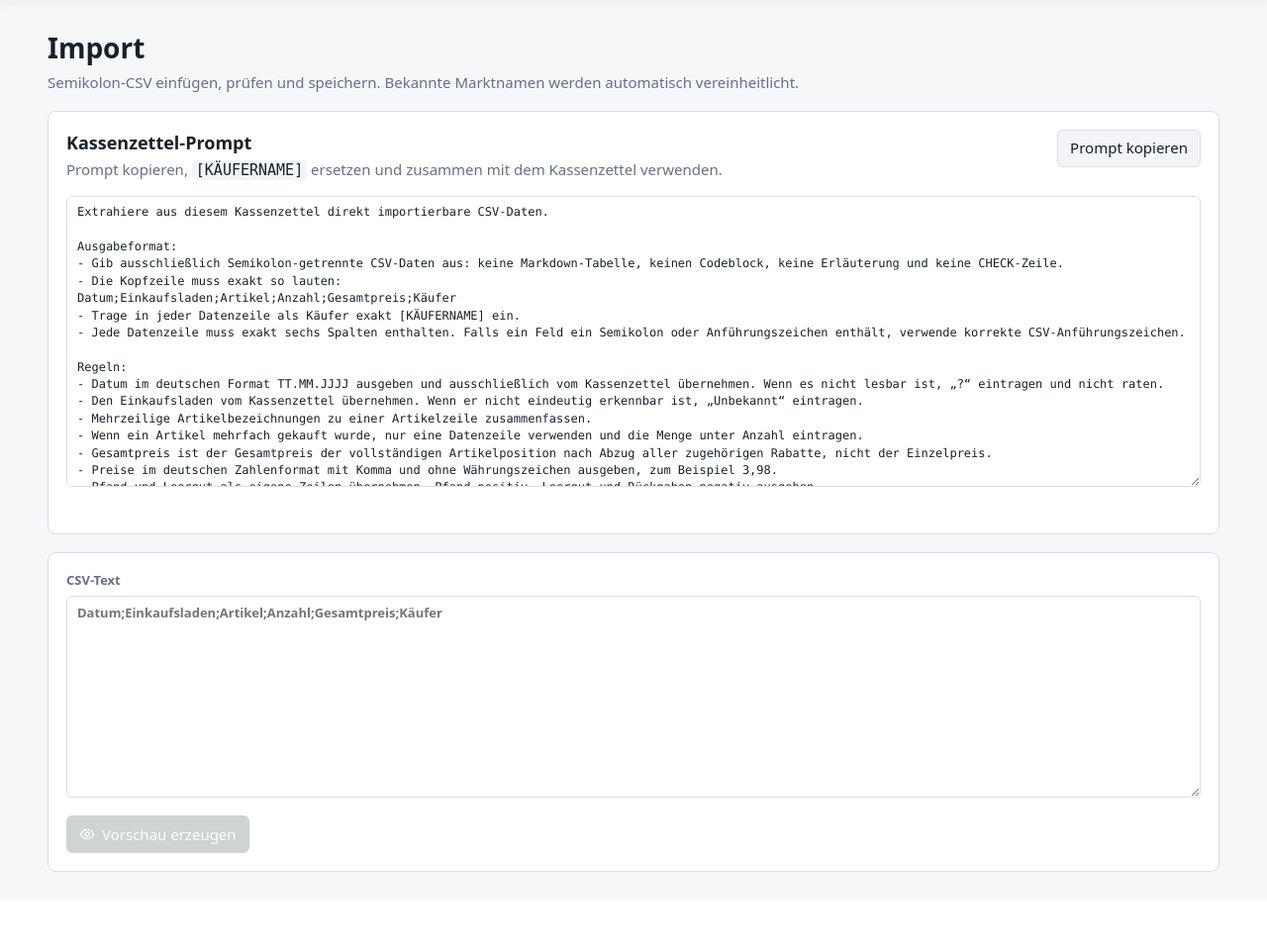
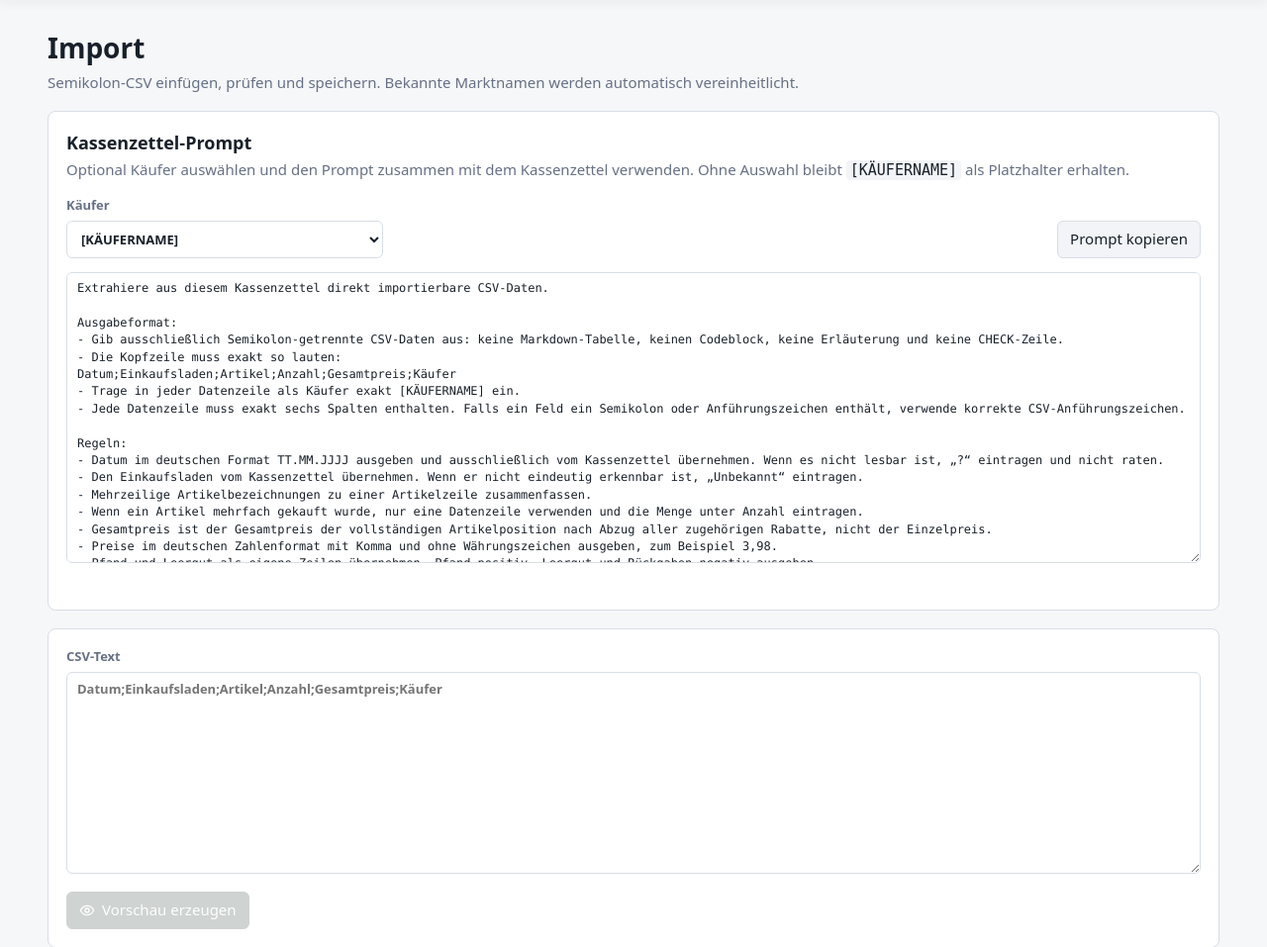
Before and after one commit to SebJana/family-receipt-tracking, a Django app: page /import/ in a window 1280 px wide. Shown: the part 64-1021 px from the top of the page at 99% size. Before the commit the page ends 945 px from the top, so only its background shows below. Run offline with Django 5.2, Linux system fonts and the light colour scheme; data that the repository does not hold is empty; some libraries are stand-ins or nearby versions.

Commit message:
feat: add a buyer dropdown selection to the import prompt

```diff
--- a/static/css/app.css
+++ b/static/css/app.css
@@ -544,6 +544,19 @@ p {
   padding: 1px 4px;
 }
 
+.import-prompt-actions {
+  align-items: end;
+  display: grid;
+  gap: 12px;
+  grid-template-columns: minmax(220px, 320px) auto;
+  justify-content: space-between;
+  margin-top: 14px;
+}
+
+.import-prompt-actions .button {
+  min-height: 38px;
+}
+
 .import-prompt-text {
   font-family: ui-monospace, SFMono-Regular, Consolas, "Liberation Mono", monospace;
   font-size: 12px;
@@ -1699,7 +1712,11 @@ th {
     flex-direction: column;
   }
 
-  .import-prompt-panel .section-head .button {
+  .import-prompt-actions {
+    grid-template-columns: minmax(0, 1fr);
+  }
+
+  .import-prompt-actions .button {
     width: 100%;
   }
 
--- a/static/js/app.js
+++ b/static/js/app.js
@@ -8,6 +8,7 @@ document.addEventListener("DOMContentLoaded", () => {
   bindMarketComboboxes();
   bindRowActions(document);
   bindConfirmForms();
+  bindPromptBuyerSelectors();
   bindCopyButtons();
   bindFactorTooltips();
   bindAvatarUploads();
--- a/static/js/common.js
+++ b/static/js/common.js
@@ -117,6 +117,23 @@ function bindCopyButtons() {
   });
 }
 
+function bindPromptBuyerSelectors() {
+  document.querySelectorAll("[data-prompt-buyer]").forEach((select) => {
+    const prompt = document.getElementById(select.dataset.promptTarget);
+    if (!prompt) return;
+
+    const placeholder = "[KÄUFERNAME]";
+    const template = prompt.value;
+    const updatePrompt = () => {
+      const buyerName = select.value || placeholder;
+      prompt.value = template.split(placeholder).join(buyerName);
+    };
+
+    select.addEventListener("change", updatePrompt);
+    updatePrompt();
+  });
+}
+
 function bindFactorTooltips() {
   const segments = document.querySelectorAll(".factor-segment[data-tooltip]");
   if (!segments.length) return;
--- a/templates/receipts/import.html
+++ b/templates/receipts/import.html
@@ -15,8 +15,18 @@
   <div class="section-head">
     <div>
       <h2>Kassenzettel-Prompt</h2>
-      <p>Prompt kopieren, <code>[KÄUFERNAME]</code> ersetzen und zusammen mit dem Kassenzettel verwenden.</p>
+      <p>Optional Käufer auswählen und den Prompt zusammen mit dem Kassenzettel verwenden. Ohne Auswahl bleibt <code>[KÄUFERNAME]</code> als Platzhalter erhalten.</p>
     </div>
+  </div>
+  <div class="import-prompt-actions">
+    <label for="receipt-import-buyer">Käufer
+      <select id="receipt-import-buyer" data-prompt-buyer data-prompt-target="receipt-import-prompt">
+        <option value="">[KÄUFERNAME]</option>
+        {% for person in buyers %}
+          <option value="{{ person.name }}">{{ person.name }}</option>
+        {% endfor %}
+      </select>
+    </label>
     <button class="button secondary" type="button" data-copy-target="receipt-import-prompt" data-copy-label="Prompt kopieren">
       Prompt kopieren
     </button>
```
Also changed, not shown: receipts/tests/test_imports.py (+16 -0 lines).
